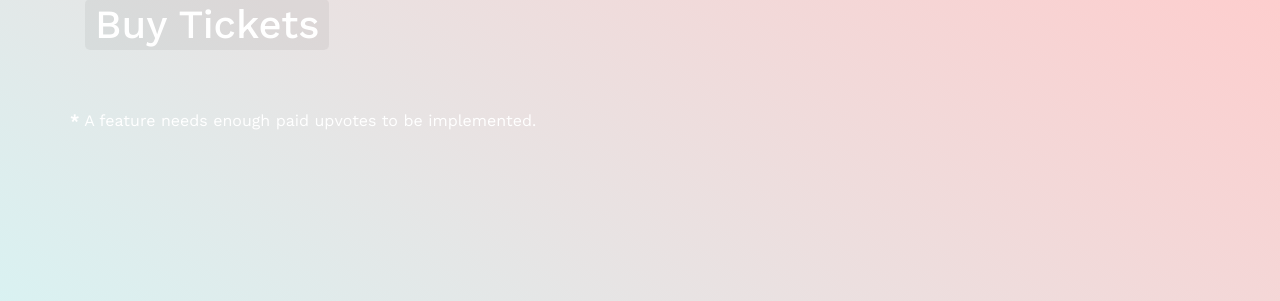
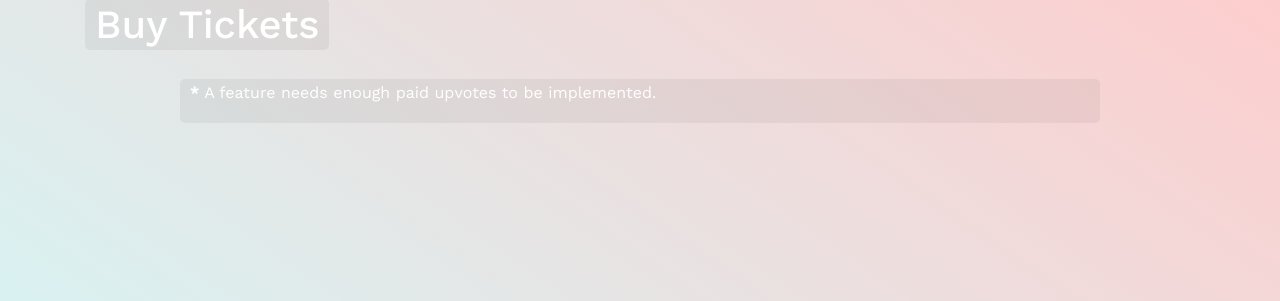
Before and after one commit to jamesahorne/milestone-4, a Django app: a page that uses products/templates/buy_tickets.html in a window 1280 px wide. Shown: the part 55-356 px from the top of the page. Run offline with Django 3.2, Linux system fonts and the light colour scheme; the visitor is signed in with stand-in values (Sample User, id 1); data that the repository does not hold is empty; some libraries are stand-ins or nearby versions.

Commit message:
Style grid system, add .black-background and remove unnecessary elements

```diff
--- a/products/templates/buy_tickets.html
+++ b/products/templates/buy_tickets.html
@@ -9,54 +9,34 @@
 
 <div class="row row-flex">
     {% for product in products %}
-    <div class="col-offset-1 col-10 col-md-offset-0 col-md-4 display panel panel-default">
-        <div class="panel-body">
+    <div class="col-12 col-md-offset-0 col-md-4">
+        <div class="black-background">
             <div class="product" style="background-image: url('{{ MEDIA_URL }}{{ product.image }}')"></div>
-            <h3>{{ product.name }}</h3>
-            <p class="product-description">{{ product.description }}
-
+            <h4>{{ product.name }}</h4>
+            <p>{{ product.description }}
             {% if product.name == "Bug" %}
             </p>
             {% else %}
             *</p>
             {% endif %}
-
-            <div class="row">
-                <div class="col-12">
             {% if product.price > 0 %}
             <p>£{{ product.price }}</p>
             {% else %}
             <p>FREE</p>
             {% endif %}
-                </div>
-            </div>
-
-            <div class="row">
-                <div class="col-12">
             {% if product.name == "Bug" %}
-                    <span class="input-group-btn">
-                        <a class="btn btn-success" href="{% url 'bug' %}">Add</a>
-                    </span>
+            <button><a class="btn" href="{% url 'bug' %}">Add</a></button>
             {% else %}
-                    <form method="POST" action="{% url 'add_to_cart' product.id %}">
-                        {% csrf_token %}
-                        <div class="input-class">
-                            <span class="input-group-btn">
-                                <button class="btn btn-success" type="submit">Add</button>
-                            </span>
-                        </div>
-                    </form>
+            <button><a class="btn" href="{% url 'add_to_cart' product.id %}">Add</a></button>
             {% endif %}
         </div>
     </div>
+    {% endfor %}
+    <div class="col-12 offset-md-1 col-md-10">
+        <div class="black-background">
+            <p><strong>*</strong> A feature needs enough paid upvotes to be implemented.</p>
         </div>
     </div>
-    {% endfor %}
-</div>
-
-
-<div class="row row-flex">
-    <p><strong>*</strong> A feature needs enough paid upvotes to be implemented.</p>
 </div>
 
 
```
Lines whose indentation alone changed are shown as unchanged.
